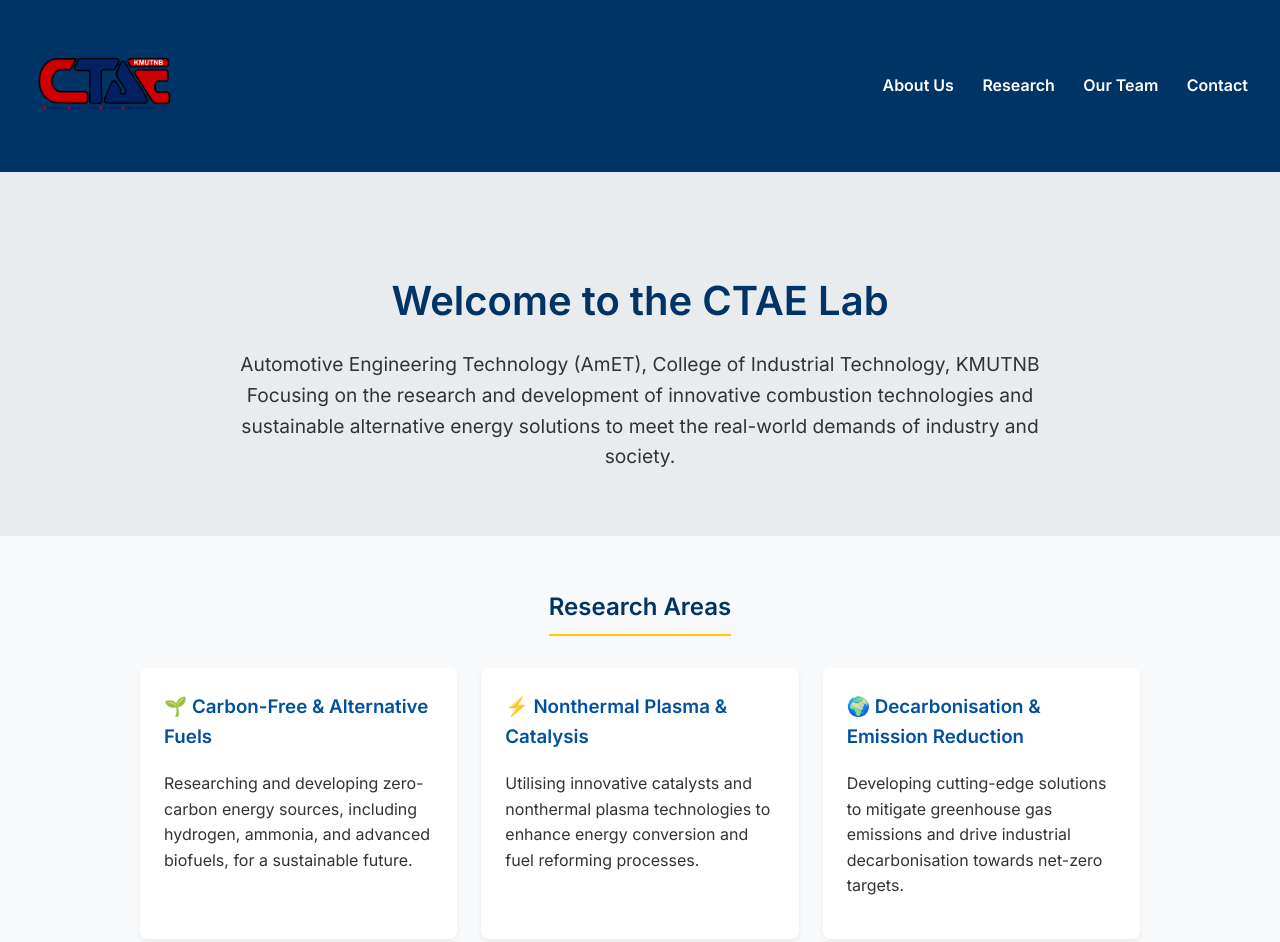
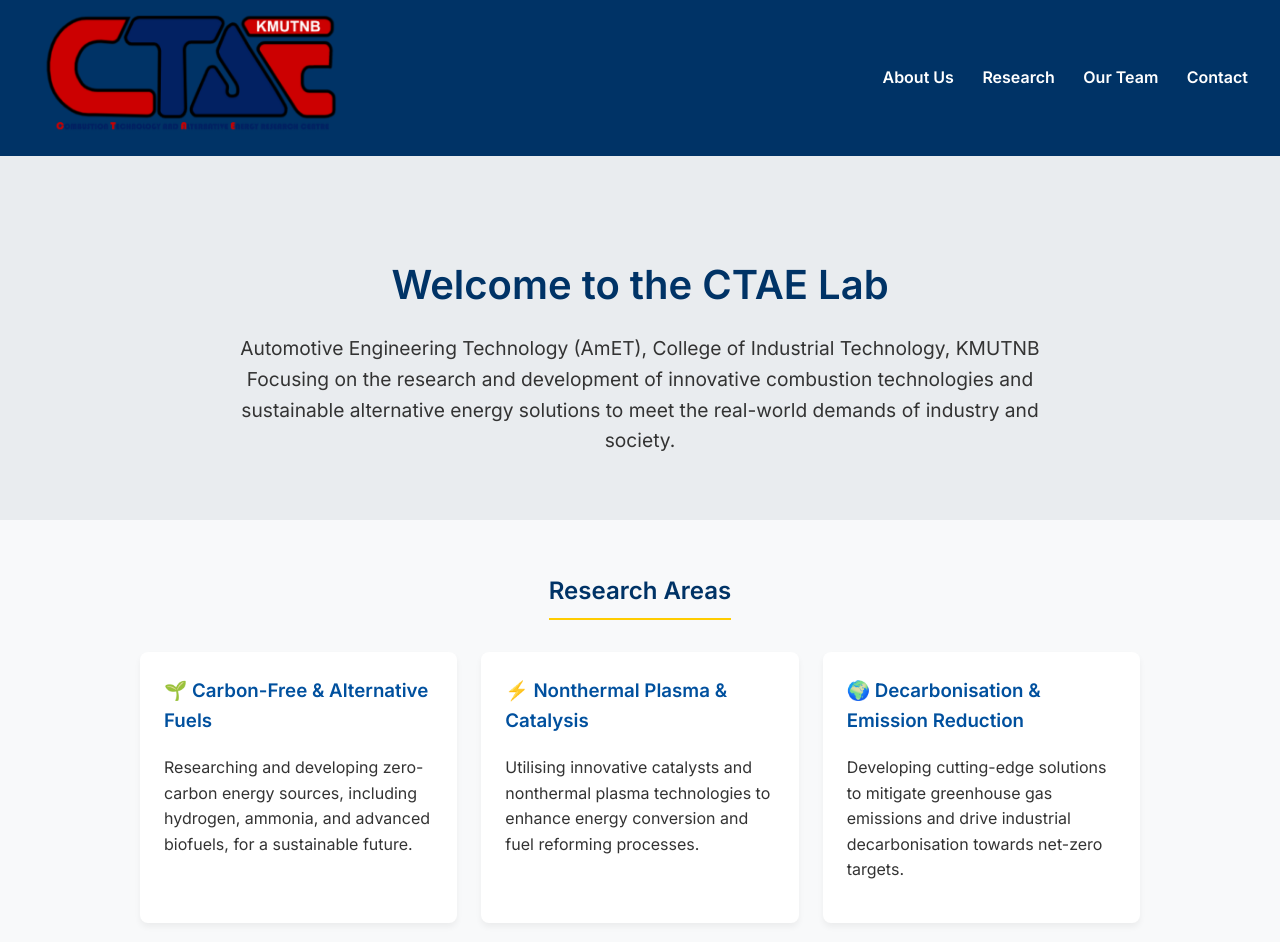
Before and after one commit to ctaecitkmutnb/CTAE_LAB, a plain HTML site: page index.html in a window 1280 px wide. Shown: the top 942 px of the page. Drawn offline with Linux system fonts and the light colour scheme.

Commit message:
Update index.html

```diff
--- a/index.html
+++ b/index.html
@@ -27,13 +27,14 @@
         header {
             background-color: #003366;
             color: white;
-            padding: 1rem 2rem;
+            padding: 0.5rem 2rem;
             display: flex;
             justify-content: space-between;
             align-items: center;
             position: sticky;
             top: 0;
             z-index: 1000;
+            max-height: 150px;
         }
 
         /* Logo Container Styles */
@@ -45,7 +46,8 @@
         .lab-logo {
             height: 140px; /* ปรับขนาดความสูงของโลโก้ตรงนี้ */
             width: auto;
-            border-radius: 4px;
+            transform: scale(2.2);
+            transform-origin: left center;
         }
 
         nav a {
```
